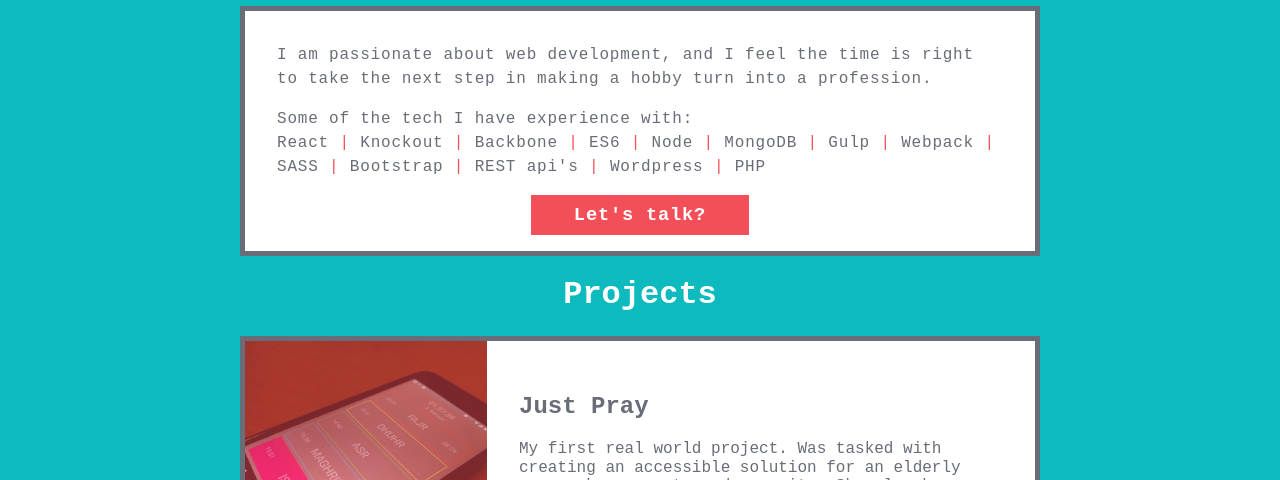
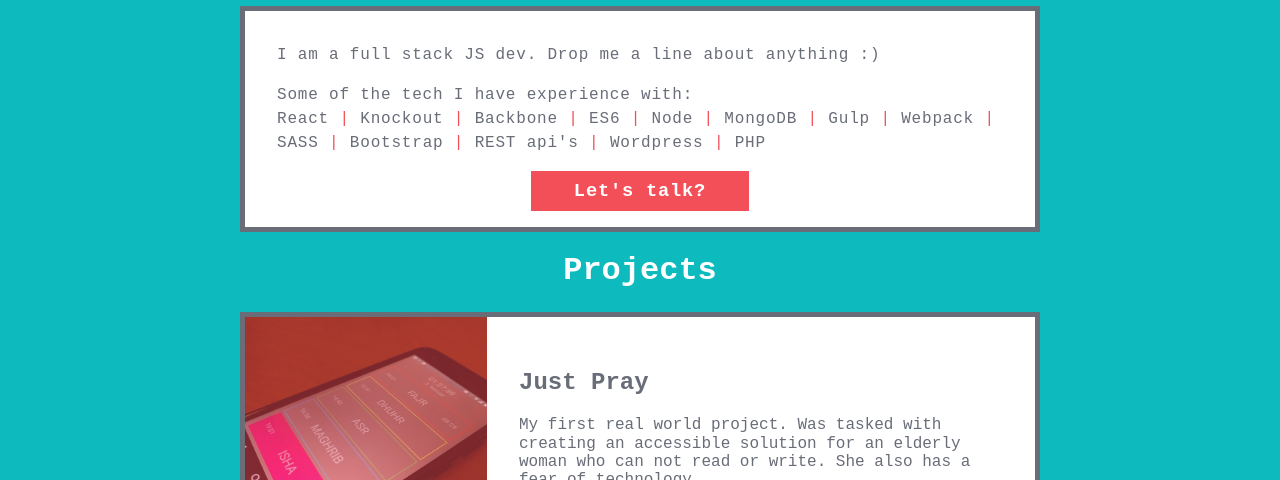
Before and after one commit to abooayoob/abooayoob.github.io, a website: page index.html in a window 1280 px wide. Shown: the part 620-1100 px from the top of the page. Drawn offline with Linux system fonts and the light colour scheme; a web font is replaced by a local one.

Commit message:
small edits

```diff
--- a/index.html
+++ b/index.html
@@ -28,8 +28,7 @@
 
       <div class="whoami__body">
         <p>
-          I am passionate about web development, and I feel the time is
-          right to take the next step in making a hobby turn into a profession. <br>
+          I am a full stack JS dev. Drop me a line about anything :) <br>
         </p>
 
         <p>
```
